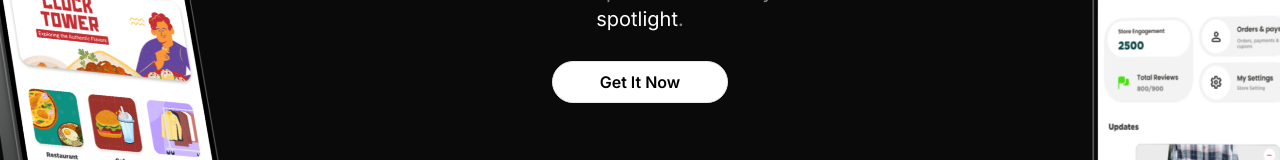
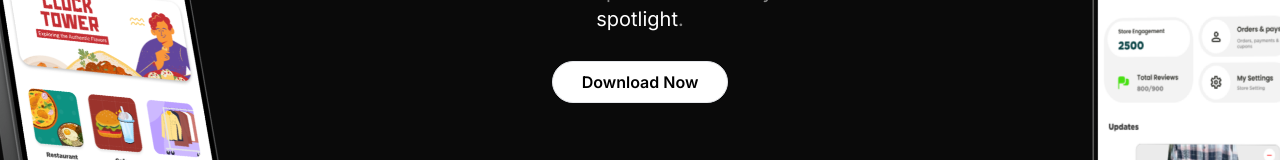
Before and after one commit to Tanmoy0071/NearHive, a Next.js app: page / in a window 1280 px wide. Shown: the part 451-611 px from the top of the page. Built offline with nearby package versions, Linux system fonts and the light colour scheme.

Commit message:
legals changed

```diff
--- a/src/app/contact/page.tsx
+++ b/src/app/contact/page.tsx
@@ -25,7 +25,7 @@ const Contactus = () => {
             <br />
             E-Mail ID:{" "}
             <b>
-              <a href="mailto:thekunaldeb@gmail.com">thekunaldeb@gmail.com</a>
+              <a href="mailto:support@nearhive.in">support@nearhive.in</a>
             </b>
           </p>
         </div>
--- a/src/app/deleteaccount/page.tsx
+++ b/src/app/deleteaccount/page.tsx
@@ -8,7 +8,7 @@ const Deleteacc = () => {
         <h1 className="text-[#F1B729] text-3xl sm:text-4xl font-bold mb-2 font-mine">
         Instructions
         </h1>
-        <p className="mb-6 mt-3">Once you are totally sure that you want to delete your account, you can contact us at <span className='text-bold underline'>support@tnentstore.com</span> with valid reason for the deletion of your account. Once we check the email and see if the reason is valid, then we will proceed with the process of deletion.</p>
+        <p className="mb-6 mt-3">Once you are totally sure that you want to delete your account, you can contact us at <span className='text-bold underline'>support@nearhive.in</span> with valid reason for the deletion of your account. Once we check the email and see if the reason is valid, then we will proceed with the process of deletion.</p>
         </div>
         </div>
     </>
--- a/src/app/legals/page.tsx
+++ b/src/app/legals/page.tsx
@@ -23,7 +23,7 @@ function Legals() {
               className="text-bold underline"
               href="/"
             >
-              www.tnentstore.com
+              www.nearhive.in
             </Link>
           </b>{" "}
           &nbsp;website (&ldquo;website&ldquo;, &ldquo;service&ldquo;) operated by{" "}
@@ -249,7 +249,7 @@ updates.
         <div className="mt-8 border-t pt-6">
   <p className="text-sm ">
     For any questions or concerns regarding these Terms of Service, please contact us at
-    <Link href="mailto:legal@tnentstore.com" className="font-bold"> legal@tnentstore.com</Link>.
+    <Link href="mailto:legal@nearhive.in" className="font-bold"> legal@nearhive.in</Link>.
   </p>
 </div>
       </div>
--- a/src/app/privacy/page.tsx
+++ b/src/app/privacy/page.tsx
@@ -98,7 +98,7 @@ You can access and update your information by contacting us.
     <h2 className="text-[#F1B729] text-2xl sm:text-3xl mt-10 font-bold mb-4">9. Contact Us</h2>
 
     <p className=" mb-6">
-    If you have any questions about this Privacy Policy, please contact us at support@tnentstore.com.
+    If you have any questions about this Privacy Policy, please contact us at support@nearhive.in.
     </p>
 
 
--- a/src/components/Downloadbtn.tsx
+++ b/src/components/Downloadbtn.tsx
@@ -5,10 +5,10 @@ function CreativeBtn2() {
     <>
       <div className='group relative cursor-pointer py-2 px-6 w-44 border bg-white rounded-full overflow-hidden text-black text-center font-semibold'>
         <span className='translate-y-0 group-hover:-translate-y-12 group-hover:opacity-0 transition-all duration-300 inline-block'>
-          Get It Now
+          Download Now
         </span>
         <div className='flex gap-2 text-black bg-[#F1B729] z-10 items-center absolute left-0 top-0 h-full w-full justify-center translate-y-12 opacity-0 group-hover:translate-y-0 group-hover:opacity-100 transition-all duration-300 rounded-full group-hover:rounded-none '>
-          <span>Get It Now</span>
+          <span>Download Now</span>
         </div>
       </div>
     </>
```
